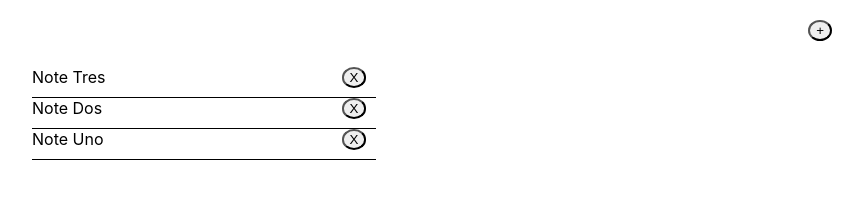
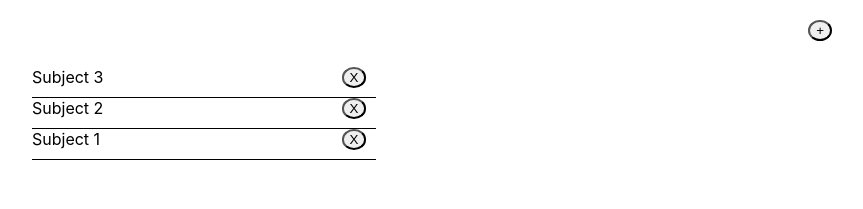
Before and after one commit to Sc0pz/CS321_PlanIt, a React (Create React App) app in the folder sidebar/: page / in a window 1280 px wide. Shown: the top 209 px of the page, without its empty margins (8-871 px from the left). Built offline with nearby package versions, Linux system fonts and the light colour scheme.

Commit message:
Prev button

```diff
--- a/sidebar/public/index.html
+++ b/sidebar/public/index.html
@@ -24,7 +24,7 @@
       work correctly both with client-side routing and a non-root public URL.
       Learn how to configure a non-root public URL by running `npm run build`.
     -->
-    <title>React App</title>
+    <title>Plan /t</title>
   </head>
   <body>
     <noscript>You need to enable JavaScript to run this app.</noscript>
--- a/sidebar/src/App.css
+++ b/sidebar/src/App.css
@@ -1,10 +1,17 @@
-html, body, .note-wrapper-single
+html {}
+
+.body
 {
-    height: 100%;
+  background-color: aquamarine;
+}
+
+.note-wrapper-single
+{
+  height: 100%;
 }
 
 .App {
-    height: 100%;
+  height: 100%;
   text-align: center;
 }
 
@@ -94,7 +101,7 @@ input[type='text']{
   width: 90%;
   border: none;
   resize: none;
-  color: blue;
+  color: black;
   font-size: 25px;
 
 }
--- a/sidebar/src/App.js
+++ b/sidebar/src/App.js
@@ -5,9 +5,9 @@ import Note from './Note'
 import ListNotes from './ListNotes'
 import './App.css';
 
-const notesArray= [{id: 1, heading:'Note Uno', value:'This is a note'},
-              {id: 2, heading:'Note Dos', value:'This is another note'},
-              {id: 3, heading:'Note Tres', value:'This is the third note'}]
+const notesArray= [{id: 1, heading:'Subject 1', value:'This is a note'},
+              {id: 2, heading:'Subject 2', value:'This is another note'},
+              {id: 3, heading:'Subject 3', value:'This is the third note'}]
 
 class App extends Component {
 
```
